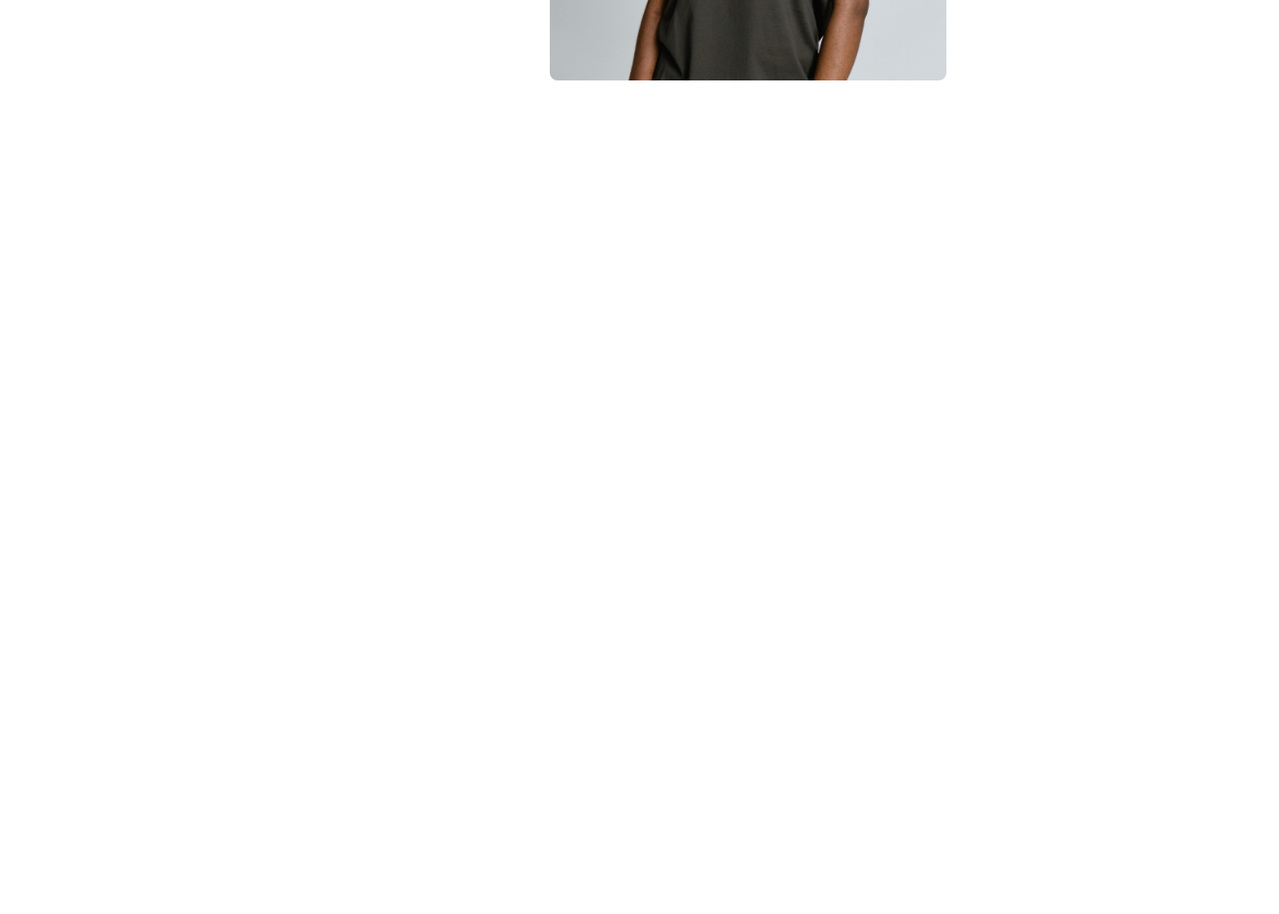
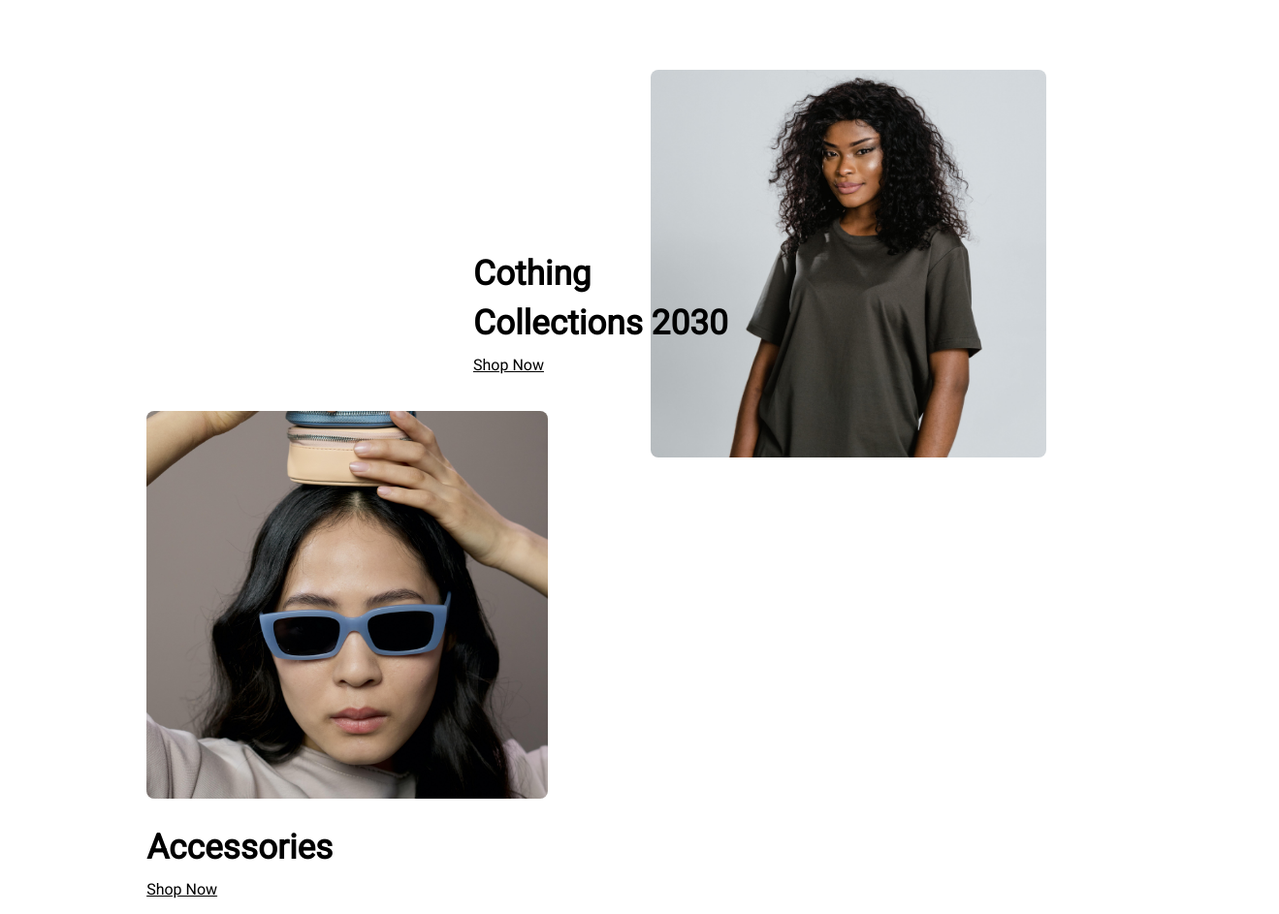
Before and after one commit to jweah2385/e-commerce, a plain HTML site: page index.html in a window 1280 px wide. Shown: the part 755-1698 px from the top of the page at 97% size, 1319 px wide, since content can reach past the window. Before the commit the page ends 846 px from the top, so only its background shows below. Drawn offline with Linux system fonts and the light colour scheme.

Commit message:
style: added accessories

```diff
--- a/index.html
+++ b/index.html
@@ -71,7 +71,7 @@
       <div>
         <img
           class="front-page-img"
-          src="./src/images/ivana-cajina-_7LbC5J-jw4-unsplash.jpg"
+          src="./src/images/pexels-ron-lach-9256867 (1).jpg"
           alt="main-in-glasses"
         />
       </div>
@@ -89,6 +89,17 @@
           alt="girl-in-red"
         />
       </div>
+      <div class="asr-portion">
+        <img
+          class="girl-with-glasses"
+          src="./src/images/girl-with-glasses.jpg"
+          alt="girl-with-glasses"
+        />
+        <div class="">
+          <h1 class="accessories">Accessories</h1>
+          <p class="shop-now">Shop Now</p>
+        </div>
+      </div>
     </section>
   </body>
 </html>
--- a/src/css/styles.css
+++ b/src/css/styles.css
@@ -9,6 +9,7 @@ nav {
   display: flex;
   justify-content: space-around;
   margin-bottom: 0.3rem;
+  position: relative;
 }
 
 .logo {
@@ -39,7 +40,6 @@ nav {
 
 .second-page {
   display: flex;
-  justify-content: center;
   margin-top: 6rem;
 }
 
@@ -48,7 +48,8 @@ nav {
   flex-direction: column;
   margin-top: 10rem;
   position: relative;
-  left: 4rem;
+  left: 30rem;
+  z-index: 2;
 }
 
 .clothes-sec {
@@ -76,4 +77,32 @@ nav {
   width: 10%; */
   height: 25rem;
   border-radius: 8px;
+  position: relative;
+  left: 25rem;
 }
+
+.asr-portion {
+  display: flex;
+  flex-direction: column;
+  position: relative;
+  right: 33rem;
+  top: 22rem;
+}
+
+.girl-with-glasses {
+  height: 25rem;
+  border-radius: 8px;
+  position: relative;
+}
+
+.accessories {
+  display: flex;
+  font-size: 2.2rem;
+}
+
+.shop-now {
+  display: flex;
+  margin-top: -1rem;
+  font-weight: 100;
+  text-decoration: underline;
+}
```
Also changed, not shown: src/images/girl-with-glasses.jpg (added), src/images/pexels-ron-lach-9256867 (1).jpg (added).
